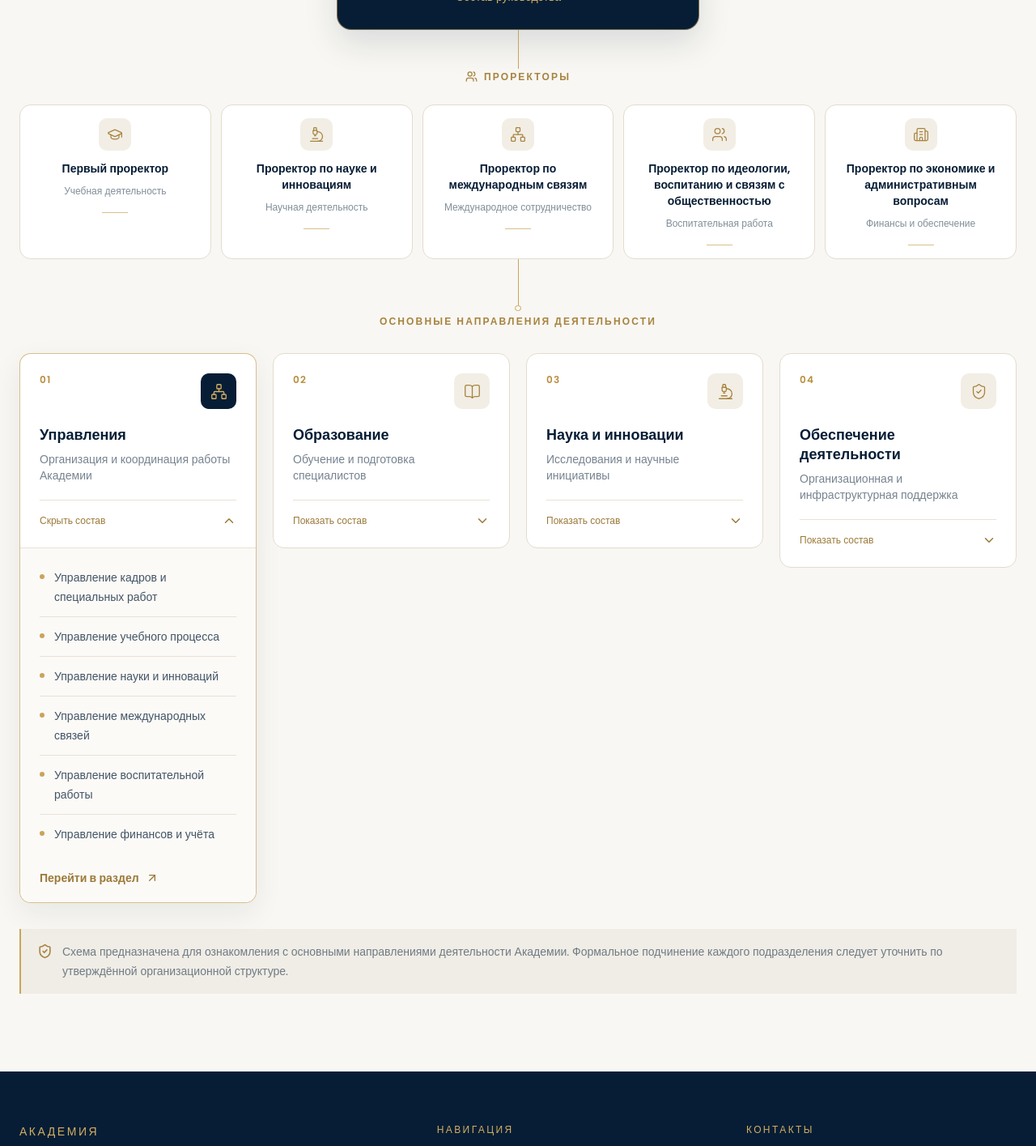
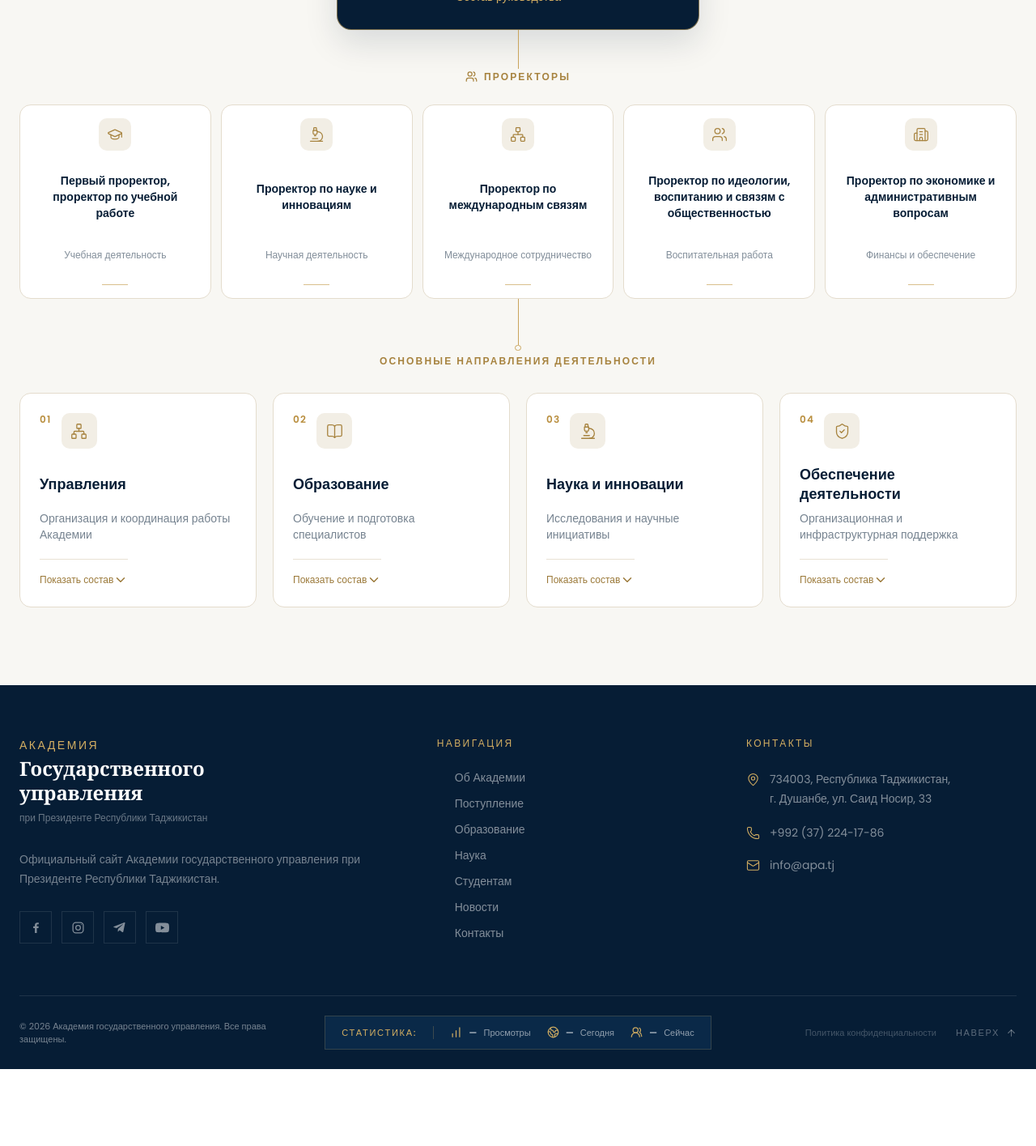
Before and after one commit to karimzade4444/APA, a Next.js app: page /about/structure in a window 1280 px wide. Shown: the part 2200-3615 px from the top of the page at 81% size. After the commit the page ends 3520 px from the top, so only its background shows below. Built offline with nearby package versions, Linux system fonts and the light colour scheme.

Commit message:
feat: реорганизовать структуру данных для компонента StructureChart, добавив leadership и branches из data

```diff
--- a/src/components/structure/StructureChart.tsx
+++ b/src/components/structure/StructureChart.tsx
@@ -19,102 +19,26 @@ import {
   ShieldCheck,
   Users,
 } from "lucide-react";
+import {
+  structureChartBranches,
+  structureChartLeadership,
+  type StructureChartIcon,
+} from "@/data/structure";
 
-const leadership = [
-  {
-    title: "Первый проректор",
-    subtitle: "Учебная деятельность",
-    icon: GraduationCap,
-  },
-  {
-    title: "Проректор по науке и инновациям",
-    subtitle: "Научная деятельность",
-    icon: Microscope,
-  },
-  {
-    title: "Проректор по международным связям",
-    subtitle: "Международное сотрудничество",
-    icon: Network,
-  },
-  {
-    title: "Проректор по идеологии, воспитанию и связям с общественностью",
-    subtitle: "Воспитательная работа",
-    icon: Users,
-  },
-  {
-    title: "Проректор по экономике и административным вопросам",
-    subtitle: "Финансы и обеспечение",
-    icon: Building2,
-  },
-];
-
-const branches = [
-  {
-    id: "management",
-    number: "01",
-    title: "Управления",
-    description: "Организация и координация работы Академии",
-    icon: Network,
-    items: [
-      "Управление кадров и специальных работ",
-      "Управление учебного процесса",
-      "Управление науки и инноваций",
-      "Управление международных связей",
-      "Управление воспитательной работы",
-      "Управление финансов и учёта",
-    ],
-    href: "/structure/management",
-  },
-  {
-    id: "education",
-    number: "02",
-    title: "Образование",
-    description: "Обучение и подготовка специалистов",
-    icon: BookOpen,
-    items: [
-      "Факультеты",
-      "Кафедры",
-      "Магистратура",
-      "Институт повышения квалификации",
-    ],
-    href: "/education",
-  },
-  {
-    id: "science",
-    number: "03",
-    title: "Наука и инновации",
-    description: "Исследования и научные инициативы",
-    icon: Microscope,
-    items: [
-      "Институт государственного управления и госслужбы",
-      "Институт политических процессов",
-      "Научные центры",
-      "Технопарк",
-    ],
-    href: "/science",
-  },
-  {
-    id: "support",
-    number: "04",
-    title: "Обеспечение деятельности",
-    description: "Организационная и инфраструктурная поддержка",
-    icon: ShieldCheck,
-    items: [
-      "Секретариат и помощник ректора",
-      "Юридический отдел",
-      "Научная библиотека",
-      "Медицинский пункт",
-      "Гостиница",
-    ],
-    href: "/structure",
-  },
-];
+const chartIcons = {
+  building: Building2,
+  book: BookOpen,
+  graduation: GraduationCap,
+  landmark: Landmark,
+  microscope: Microscope,
+  network: Network,
+  shield: ShieldCheck,
+  users: Users,
+} satisfies Record<StructureChartIcon, typeof Building2>;
 
 export function StructureChart() {
   const reduceMotion = useReducedMotion();
-  const [expanded, setExpanded] = useState<string[]>([
-    "management",
-  ]);
+  const [expanded, setExpanded] = useState<string[]>([]);
 
   const toggleBranch = (id: string) => {
     setExpanded((current) =>
@@ -203,7 +127,7 @@ export function StructureChart() {
             </p>
 
             <Link
-              href="/leadership"
+              href="/about/leadership"
               className="mt-5 inline-flex items-center gap-2 text-sm font-medium text-[#d4af62] transition-colors hover:text-white"
             >
               Состав руководства
@@ -225,8 +149,8 @@ export function StructureChart() {
           </div>
 
           <div className="grid grid-cols-1 gap-3 sm:grid-cols-2 lg:grid-cols-5">
-            {leadership.map((person, index) => {
-              const Icon = person.icon;
+            {structureChartLeadership.map((person, index) => {
+              const Icon = chartIcons[person.icon];
 
               return (
                 <motion.div
@@ -245,21 +169,21 @@ export function StructureChart() {
                   whileHover={
                     reduceMotion ? undefined : { y: -4 }
                   }
-                  className="group relative rounded-xl border border-[#e4dccd] bg-white p-4 text-center transition-colors duration-300 hover:border-[#c9a45c]"
+                  className="group relative flex h-full min-h-60 flex-col rounded-xl border border-[#e4dccd] bg-white p-4 text-center transition-colors duration-300 hover:border-[#c9a45c]"
                 >
                   <div className="mx-auto mb-3 flex h-10 w-10 items-center justify-center rounded-lg bg-[#f2eee5] text-[#a7833f] transition-all duration-300 group-hover:rotate-6 group-hover:bg-[#061d35] group-hover:text-[#d4af62]">
                     <Icon size={20} strokeWidth={1.5} />
                   </div>
 
-                  <h4 className="text-sm font-semibold leading-5 text-[#061d35]">
+                  <h4 className="flex flex-1 items-center justify-center text-sm font-semibold leading-5 text-[#061d35]">
                     {person.title}
                   </h4>
 
-                  <p className="mt-2 text-xs leading-5 text-[#061d35]/50">
+                  <p className="mt-2 flex min-h-10 items-center justify-center text-xs leading-5 text-[#061d35]/50">
                     {person.subtitle}
                   </p>
 
-                  <div className="mx-auto mt-4 h-px w-8 bg-[#c9a45c]/70 transition-all duration-300 group-hover:w-14" />
+                  <div className="mx-auto mt-4 h-px w-8 shrink-0 bg-[#c9a45c]/70 transition-all duration-300 group-hover:w-14" />
                 </motion.div>
               );
             })}
@@ -280,15 +204,15 @@ export function StructureChart() {
 
         {/* Основные ветви */}
         <div className="grid grid-cols-1 gap-5 sm:grid-cols-2 xl:grid-cols-4">
-          {branches.map((branch, index) => {
-            const Icon = branch.icon;
+          {structureChartBranches.map((branch, index) => {
+            const Icon = chartIcons[branch.icon];
             const isOpen = expanded.includes(branch.id);
 
             return (
               <motion.article
                 key={branch.id}
                 {...reveal(0.05 * index)}
-                className={`relative flex flex-col self-start overflow-hidden rounded-xl border bg-white transition-colors duration-300 ${
+                className={`relative flex h-full flex-col overflow-hidden rounded-xl border bg-white transition-colors duration-300 ${
                   isOpen
                     ? "border-[#c9a45c]/70 shadow-[0_12px_35px_rgba(6,29,53,0.07)]"
                     : "border-[#e4dccd] hover:border-[#c9a45c]/60"
@@ -298,7 +222,7 @@ export function StructureChart() {
                   type="button"
                   aria-expanded={isOpen}
                   onClick={() => toggleBranch(branch.id)}
-                  className="w-full p-5 text-left sm:p-6"
+                  className="flex h-full w-full flex-1 flex-col p-5 text-left sm:p-6"
                 >
                   <div className="flex items-start justify-between gap-3">
                     <span className="text-xs font-semibold tabular-nums tracking-widest text-[#b88d3c]">
@@ -316,11 +240,11 @@ export function StructureChart() {
                     </span>
                   </div>
 
-                  <h3 className="mt-5 text-lg font-semibold leading-6 text-[#061d35]">
+                  <h3 className="mt-5 flex min-h-12 items-center text-lg font-semibold leading-6 text-[#061d35]">
                     {branch.title}
                   </h3>
 
-                  <p className="mt-2 min-h-10 text-sm leading-5 text-[#061d35]/55">
+                  <p className="mt-2 min-h-10 flex-1 text-sm leading-5 text-[#061d35]/55">
                     {branch.description}
                   </p>
 
@@ -394,22 +318,6 @@ export function StructureChart() {
             );
           })}
         </div>
-
-        {/* Примечание */}
-        <motion.div
-          {...reveal(0.15)}
-          className="mt-8 flex items-start gap-3 border-l-2 border-[#c9a45c] bg-[#f0ede6] px-4 py-4 sm:px-5"
-        >
-          <ShieldCheck
-            size={19}
-            className="mt-0.5 shrink-0 text-[#a7833f]"
-          />
-          <p className="text-xs leading-6 text-[#061d35]/55 sm:text-sm">
-            Схема предназначена для ознакомления с основными направлениями
-            деятельности Академии. Формальное подчинение каждого подразделения
-            следует уточнить по утверждённой организационной структуре.
-          </p>
-        </motion.div>
       </div>
     </section>
   );
--- a/src/data/structure.ts
+++ b/src/data/structure.ts
@@ -11,6 +11,122 @@ export type StructureDepartment = {
   title: string;
   href?: string;
 };
+
+export type StructureChartIcon =
+  | "building"
+  | "book"
+  | "graduation"
+  | "landmark"
+  | "microscope"
+  | "network"
+  | "shield"
+  | "users";
+
+export type StructureChartLeadershipItem = {
+  title: string;
+  subtitle: string;
+  icon: StructureChartIcon;
+};
+
+export type StructureChartBranch = {
+  id: string;
+  number: string;
+  title: string;
+  description: string;
+  icon: StructureChartIcon;
+  items: string[];
+  href: string;
+};
+
+export const structureChartLeadership: StructureChartLeadershipItem[] = [
+  {
+    title: "Первый проректор, проректор по учебной работе",
+    subtitle: "Учебная деятельность",
+    icon: "graduation",
+  },
+  {
+    title: "Проректор по науке и инновациям",
+    subtitle: "Научная деятельность",
+    icon: "microscope",
+  },
+  {
+    title: "Проректор по международным связям",
+    subtitle: "Международное сотрудничество",
+    icon: "network",
+  },
+  {
+    title: "Проректор по идеологии, воспитанию и связям с общественностью",
+    subtitle: "Воспитательная работа",
+    icon: "users",
+  },
+  {
+    title: "Проректор по экономике и административным вопросам",
+    subtitle: "Финансы и обеспечение",
+    icon: "building",
+  },
+];
+
+export const structureChartBranches: StructureChartBranch[] = [
+  {
+    id: "management",
+    number: "01",
+    title: "Управления",
+    description: "Организация и координация работы Академии",
+    icon: "network",
+    items: [
+      "Управление кадров и специальных работ",
+      "Управление учебного процесса",
+      "Управление науки и инноваций",
+      "Управление международных связей",
+      "Управление воспитательной работы",
+      "Управление финансов и учёта",
+    ],
+    href: "/structure/management",
+  },
+  {
+    id: "education",
+    number: "02",
+    title: "Образование",
+    description: "Обучение и подготовка специалистов",
+    icon: "book",
+    items: [
+      "Факультеты",
+      "Кафедры",
+      "Магистратура",
+      "Институт повышения квалификации",
+    ],
+    href: "/education",
+  },
+  {
+    id: "science",
+    number: "03",
+    title: "Наука и инновации",
+    description: "Исследования и научные инициативы",
+    icon: "microscope",
+    items: [
+      "Институт государственного управления и госслужбы",
+      "Институт политических процессов",
+      "Научные центры",
+      "Технопарк",
+    ],
+    href: "/science",
+  },
+  {
+    id: "support",
+    number: "04",
+    title: "Обеспечение деятельности",
+    description: "Организационная и инфраструктурная поддержка",
+    icon: "shield",
+    items: [
+      "Секретариат и помощник ректора",
+      "Юридический отдел",
+      "Научная библиотека",
+      "Медицинский пункт",
+      "Гостиница",
+    ],
+    href: "/about/structure",
+  },
+];
 
 export type StructureItem = {
   id: string;
```
